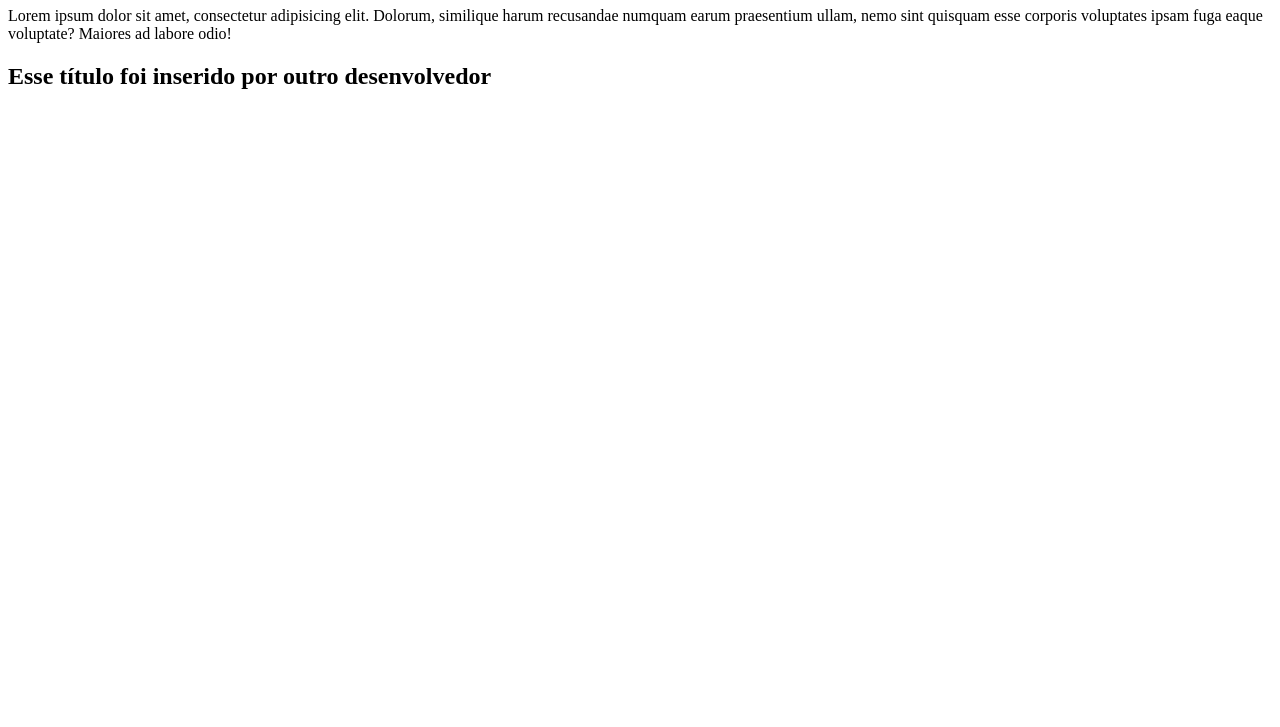
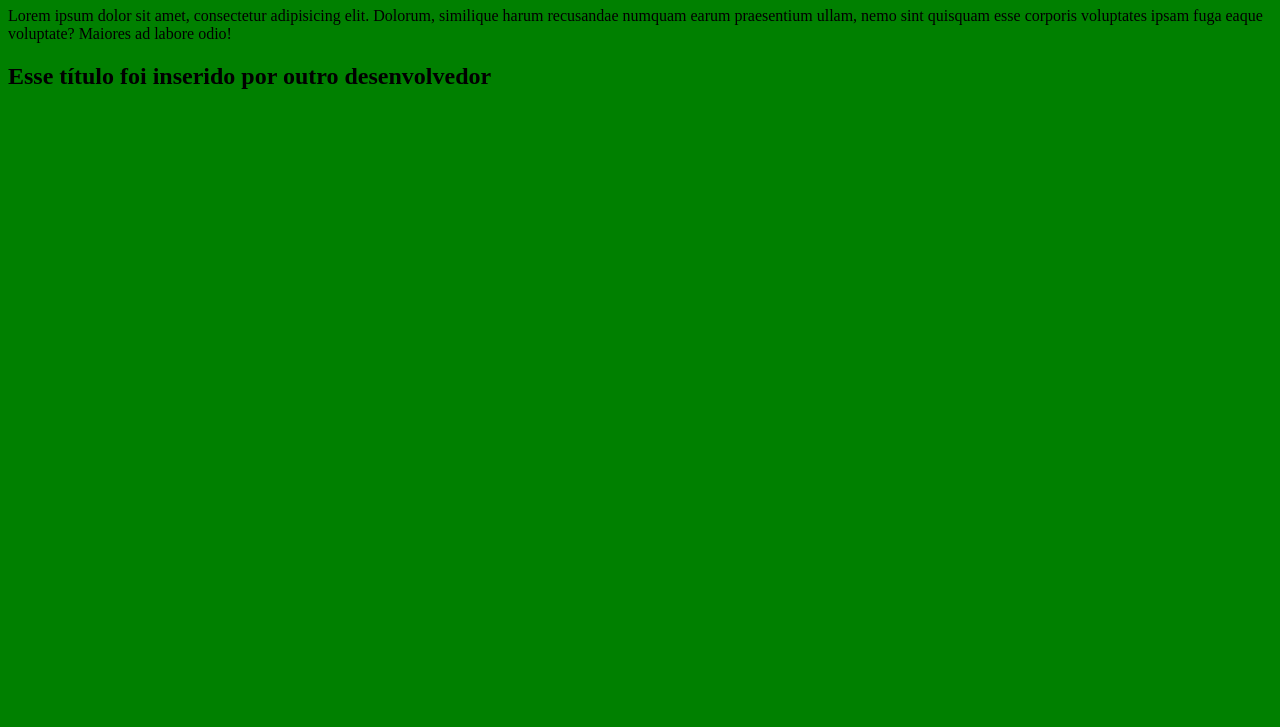
Before and after one commit to GabeBR88/CaraOuCoroa, a plain HTML site: page index.html in a window 1280 px wide. Shown: the part 73-800 px from the top of the page. Drawn offline with Linux system fonts and the light colour scheme.

Commit message:
Alterado cor de fundo da página inicial

```diff
--- /dev/null
+++ b/estilo.css
@@ -0,0 +1,3 @@
+body {
+  background-color: green;
+}
--- a/index.html
+++ b/index.html
@@ -4,6 +4,7 @@
     <meta charset="UTF-8" />
     <meta name="viewport" content="width=device-width, initial-scale=1.0" />
     <title>Git e GitHub</title>
+    <link rel="stylesheet" href="estilo.css" />
   </head>
   <body>
     <h1>Testando</h1>
```
